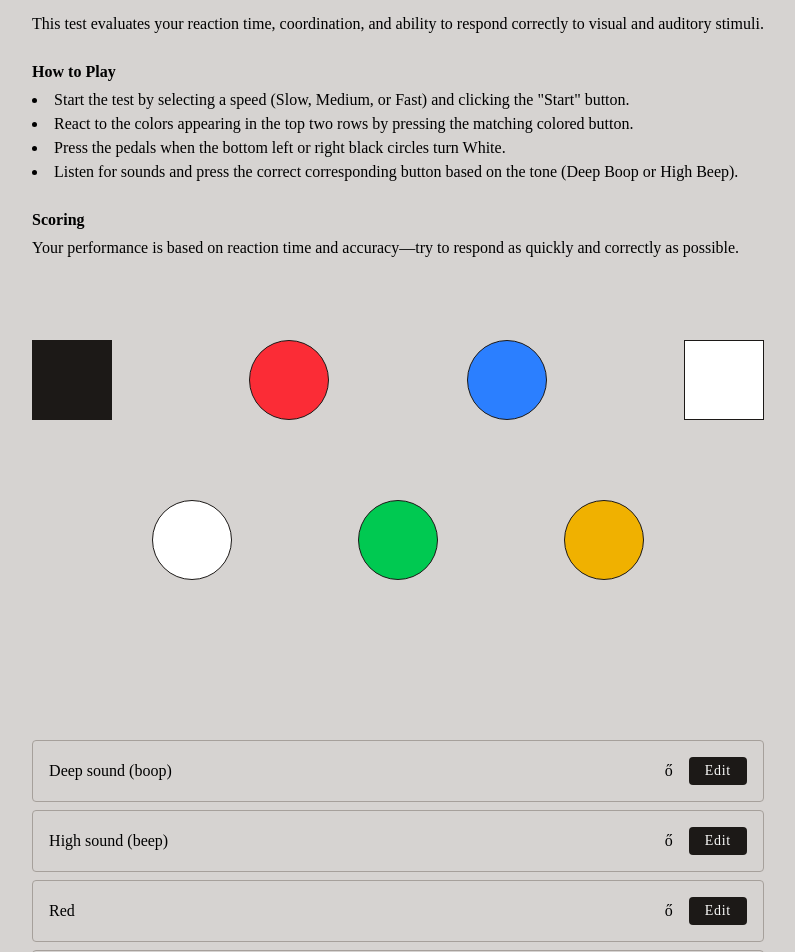
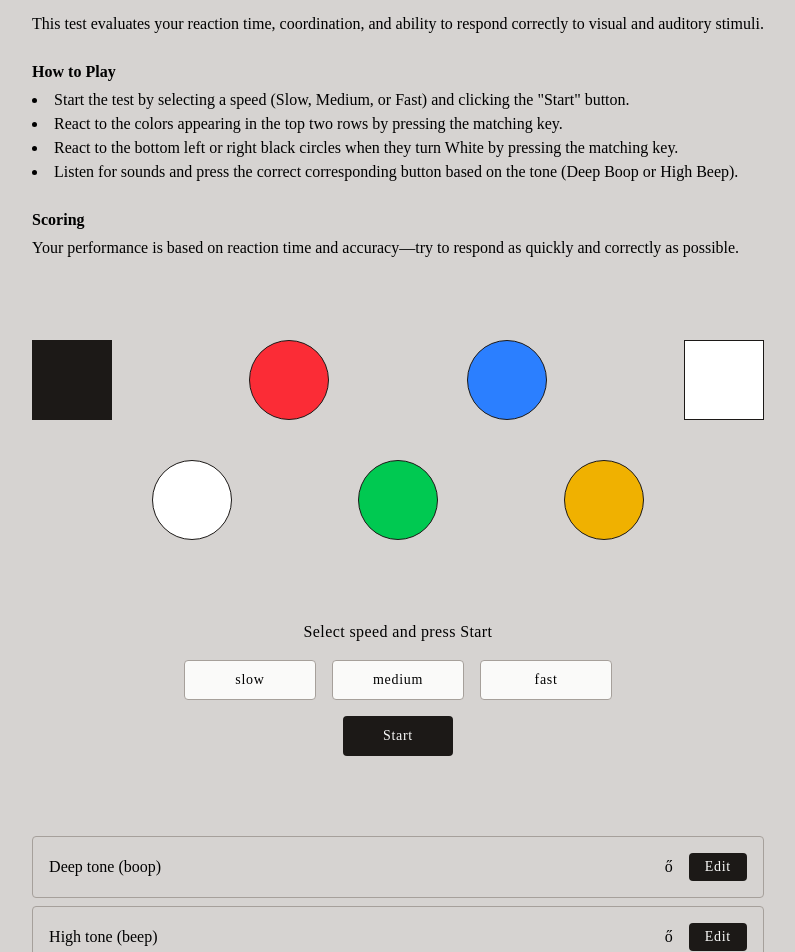
Before and after one commit to natixco/vienna-determination-test-simulator, a SvelteKit app: page / in a window 1280 px wide. Shown: the part 100-1052 px from the top of the page, without its empty margins (242-1037 px from the left). Built offline with nearby package versions, Linux system fonts and the light colour scheme; a web font is replaced by a local one.

Commit message:
improved control settings

```diff
--- a/src/components/Controls.svelte
+++ b/src/components/Controls.svelte
@@ -1,9 +1,9 @@
 <script lang="ts">
-  import { type ControlId, loadControls, saveControls } from '$lib/controls';
+  import { type ControlId, type ControlOptions, loadControls, saveControls } from '$lib/controls';
 
   const controlLabels: Record<string, string> = {
-    soundDeep: 'Deep sound (boop)',
-    soundHigh: 'High sound (beep)',
+    soundDeep: 'Deep tone (boop)',
+    soundHigh: 'High tone (beep)',
     red: 'Red',
     blue: 'Blue',
     white: 'White',
@@ -12,63 +12,69 @@
     pedalLeft: 'Left pedal',
     pedalRight: 'Right pedal',
   };
+
   let controls = $state<Record<ControlId, { key: string; code: string; }>>(loadControls());
-
-  initializeControls();
-
-  function initializeControls() {
-    controls = loadControls();
-  }
+  let editingControlId = $state<undefined | ControlId>(undefined);
 
   function onWindowKeydown(event: KeyboardEvent) {
-    console.log(event)
-    if (setKeybindingActive) {
-      (controls as any)[setKeybindingActive] = { key: event.key, code: event.code };
-      setKeybindingActive = undefined;
-      saveControls(controls);
-    }
-  }
-
-  let setKeybindingActive = $state<undefined | string>(undefined);
-
-  function setKeybinding(controlKey: string) {
-    if (setKeybindingActive) {
-      setKeybindingActive = undefined;
+    if (!editingControlId) {
       return;
     }
 
-    setKeybindingActive = controlKey;
+    const controlWithSameKey = Object.entries(controls)
+                                     .filter(([id, _]) => id !== editingControlId)
+                                     .find(([_, options]) => options.code === event.code);
+    if (controlWithSameKey) {
+      return;
+    }
+
+    controls[editingControlId] = { key: event.key, code: event.code };
+    editingControlId = undefined;
+    saveControls(controls);
+  }
+
+  function startEdit(controlId: ControlId) {
+    editingControlId = controlId;
+  }
+
+  function cancelEdit() {
+    editingControlId = undefined;
+  }
+
+  function getControlsWithType() {
+    return Object.entries(controls) as [ControlId, ControlOptions][];
   }
 </script>
 
 <svelte:window onkeydown={onWindowKeydown}/>
 
-<div class="flex flex-col items-center justify-center gap-20 w-full">
-    <div class="flex flex-row items-center justify-between w-full">
-        <div class="size-20 border border-stone-900 bg-stone-900"></div>
-        <div class="size-20 border border-stone-900 bg-red-500 rounded-full"></div>
-        <div class="size-20 border border-stone-900 bg-blue-500 rounded-full"></div>
-        <div class="size-20 border border-stone-900 bg-white"></div>
+<div class="flex flex-col gap-2 w-full">
+    {#if editingControlId}
+        <div class="flex flex-col items-center w-full">
+            <p class="text-lg">
+                Press any key to set the keybinding for <span class="font-bold">{controlLabels[editingControlId]}</span>.
+            </p>
         </div>
-    <div class="flex flex-row items-center justify-between w-full px-30">
-        <div class="size-20 border border-stone-900 bg-white rounded-full"></div>
-        <div class="size-20 border border-stone-900 bg-green-500 rounded-full"></div>
-        <div class="size-20 border border-stone-900 bg-yellow-500 rounded-full"></div>
-    </div>
-</div>
-
-<h1>{setKeybindingActive}</h1>
+    {/if}
     <div class="flex flex-col gap-2 w-full">
-    {#each Object.entries(controls) as control}
+        {#each getControlsWithType() as control}
             <div class="flex flex-row items-center justify-between w-full p-4 rounded-sm border border-stone-400">
                 <p>{controlLabels[control[0]]}</p>
                 <div class="flex flex-row items-center gap-4">
                     <p>{control[1].key}</p>
+                    {#if editingControlId === control[0]}
                         <button class="py-1 px-4 bg-stone-900 text-stone-50 rounded-sm font-medium text-sm cursor-pointer tracking-wider"
-                        onclick={() => setKeybinding(control[0])}>
+                                onclick={() => cancelEdit()}>
+                            Cancel edit
+                        </button>
+                    {:else}
+                        <button class="py-1 px-4 bg-stone-900 text-stone-50 rounded-sm font-medium text-sm cursor-pointer tracking-wider"
+                                onclick={() => startEdit(control[0])}>
                             Edit
                         </button>
+                    {/if}
                 </div>
             </div>
         {/each}
     </div>
+</div>
--- a/src/components/Instructions.svelte
+++ b/src/components/Instructions.svelte
@@ -13,10 +13,10 @@
                 Start the test by selecting a speed (Slow, Medium, or Fast) and clicking the "Start" button.
             </li>
             <li>
-                React to the colors appearing in the top two rows by pressing the matching colored button.
+                React to the colors appearing in the top two rows by pressing the matching key.
             </li>
             <li>
-                Press the pedals when the bottom left or right black circles turn White.
+                React to the bottom left or right black circles when they turn White by pressing the matching key.
             </li>
             <li>
                 Listen for sounds and press the correct corresponding button based on the tone (Deep Boop or High Beep).
--- /dev/null
+++ b/src/components/PseudoControls.svelte
@@ -0,0 +1,13 @@
+<div class="flex flex-col items-center justify-center gap-10 w-full">
+    <div class="flex flex-row items-center justify-between w-full">
+        <div class="size-20 border border-stone-900 bg-stone-900"></div>
+        <div class="size-20 border border-stone-900 bg-red-500 rounded-full"></div>
+        <div class="size-20 border border-stone-900 bg-blue-500 rounded-full"></div>
+        <div class="size-20 border border-stone-900 bg-white"></div>
+    </div>
+    <div class="flex flex-row items-center justify-between w-full px-30">
+        <div class="size-20 border border-stone-900 bg-white rounded-full"></div>
+        <div class="size-20 border border-stone-900 bg-green-500 rounded-full"></div>
+        <div class="size-20 border border-stone-900 bg-yellow-500 rounded-full"></div>
+    </div>
+</div>
--- a/src/routes/+page.svelte
+++ b/src/routes/+page.svelte
@@ -3,7 +3,7 @@
   import { goto, pushState } from '$app/navigation';
   import { page } from '$app/state';
   import Instructions from '../components/Instructions.svelte';
-  import TestControls from '../components/TestControls.svelte';
+  import PseudoControls from '../components/PseudoControls.svelte';
 
   const speeds = ['slow', 'medium', 'fast'];
   let showSpeedNotSelectedError = $state(false);
@@ -30,17 +30,23 @@
   }
 </script>
 
-<h1 class="text-zinc-900 font-bold text-2xl my-10">Vienna Test System simulator</h1>
+<h1 class="text-zinc-900 font-bold text-2xl my-10">
+    Vienna Test System simulator
+</h1>
 
-<div class="flex flex-col gap-20">
+<div class="flex flex-col gap-20 pb-10">
     <Instructions/>
-    <Controls/>
+    <PseudoControls/>
 
     <div class="flex flex-col items-center gap-4">
-        <p>Select speed of the test</p>
+        <p class="tracking-wide font-medium">
+            Select speed and press Start
+        </p>
+
         {#if showSpeedNotSelectedError}
             <p>You need to select a speed, before you can start the test.</p>
         {/if}
+
         <div class="grid grid-cols-3 grid-rows-1 gap-4">
             {#each speeds as speed}
                 <button class={[
@@ -60,4 +66,5 @@
         </button>
     </div>
 
+    <Controls/>
 </div>
```
Lines whose indentation alone changed are shown as unchanged.
